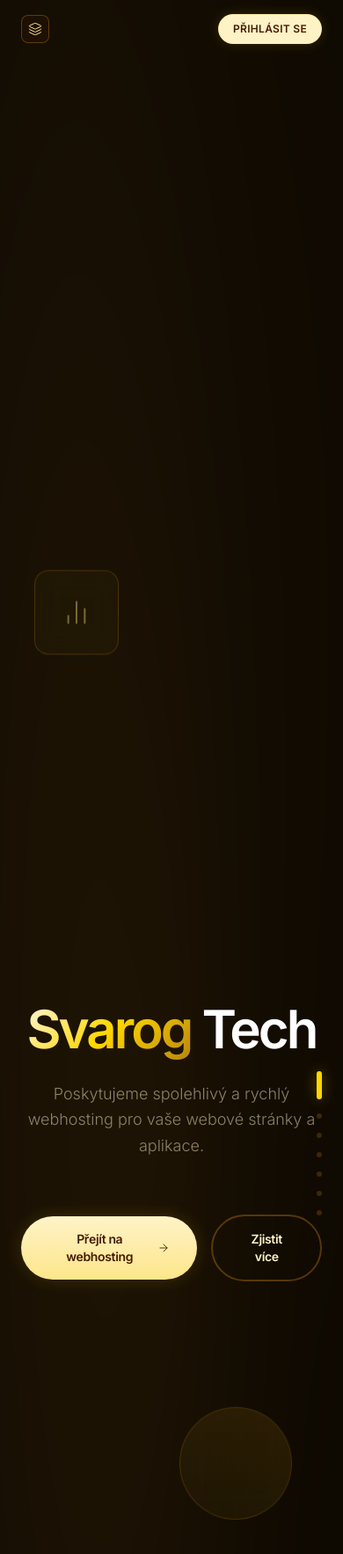
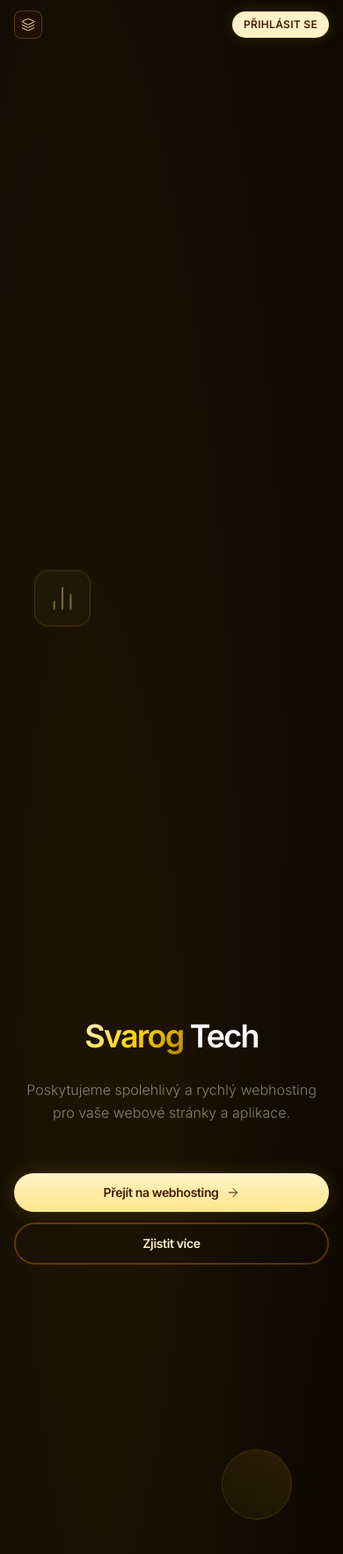
Before and after one commit to Svarog-tech/svarog-tech, a Django app: page / in a window 390 px wide. Shown: the top 1767 px of the page at 88% size. Run offline with Django 5.2, Linux system fonts and the light colour scheme; some libraries are stand-ins or nearby versions.

Commit message:
naturalni scroll pro telefony + responzivni main

```diff
--- a/pages/templates/pages/index.html
+++ b/pages/templates/pages/index.html
@@ -17,11 +17,25 @@
   background-color: rgba(15, 10, 0, 0.6);
   backdrop-filter: blur(12px);
   border-radius: 1rem;
-  padding: 1.5rem;
+  padding: 1.25rem;
   border: 1px solid rgba(251, 191, 36, 0.1);
   width: 100%;
   max-width: 500px;
-  margin-bottom: 6rem;
+  margin-bottom: 2rem;
+}
+
+@media (min-width: 640px) {
+  .form-container {
+    padding: 1.5rem;
+    margin-bottom: 3rem;
+  }
+}
+
+@media (min-width: 768px) {
+  .form-container {
+    padding: 2rem;
+    margin-bottom: 6rem;
+  }
 }
 
 .form-input, .form-textarea {
@@ -67,7 +81,7 @@
     </div>
 
     <!-- Header -->
-    <header class="fixed top-0 left-0 right-0 z-50 px-6 py-4 flex items-center justify-between pointer-events-none">
+    <header class="fixed top-0 left-0 right-0 z-50 px-4 sm:px-6 py-3 sm:py-4 flex items-center justify-between pointer-events-none">
       <div class="pointer-events-auto">
         <div class="h-8 w-8 bg-amber-900/10 backdrop-blur-md rounded-lg border border-amber-500/30 flex items-center justify-center">
           <i data-lucide="layers" class="w-4 h-4 text-amber-200"></i>
@@ -88,14 +102,14 @@
         </a>
       </nav>
       <div class="pointer-events-auto">
-        <a href="https://[PLACEHOLDER-URL].cz/login" class="px-4 py-2 text-xs font-semibold tracking-wide bg-amber-100 text-amber-950 rounded-full hover:bg-amber-200 transition-all border border-amber-200/50 shadow-[0_0_15px_rgba(255,215,0,0.15)] inline-block">
+        <a href="https://[PLACEHOLDER-URL].cz/login" class="px-3 py-1.5 sm:px-4 sm:py-2 text-xs font-semibold tracking-wide bg-amber-100 text-amber-950 rounded-full hover:bg-amber-200 transition-all border border-amber-200/50 shadow-[0_0_15px_rgba(255,215,0,0.15)] inline-block">
           PŘIHLÁSIT SE
         </a>
       </div>
     </header>
 
     <!-- Side Navigation Dots -->
-    <div class="fixed right-6 top-1/2 -translate-y-1/2 z-50 flex flex-col gap-4">
+    <div class="fixed right-3 sm:right-6 top-1/2 -translate-y-1/2 z-50 hidden md:flex flex-col gap-3 md:gap-4">
       <button onclick="scrollToIndex(0)" class="nav-dot w-1.5 h-1.5 bg-amber-500/20 hover:bg-amber-500/50 rounded-full transition-all duration-500" aria-label="Domů"></button>
       <button onclick="scrollToIndex(1)" class="nav-dot w-1.5 h-1.5 bg-amber-500/20 hover:bg-amber-500/50 rounded-full transition-all duration-500" aria-label="O nás"></button>
       <button onclick="scrollToIndex(2)" class="nav-dot w-1.5 h-1.5 bg-amber-500/20 hover:bg-amber-500/50 rounded-full transition-all duration-500" aria-label="Hosting"></button>
@@ -108,15 +122,15 @@
     <!-- Scroll Container -->
     <main id="main-scroll" class="scroll-container no-scrollbar relative z-10">
       <!-- SECTION 1: HERO -->
-      <section id="section-0" class="h-screen w-full flex flex-col items-center justify-center relative px-6 snap-center">
+      <section id="section-0" class="min-h-screen md:h-screen w-full flex flex-col items-center justify-center relative px-4 sm:px-6 snap-center">
         <!-- Parallax Shapes -->
         <div class="absolute inset-0 pointer-events-none overflow-hidden">
-          <div class="parallax-element absolute top-1/4 left-[10%] w-24 h-24 glass-card rounded-2xl rotate-12 animate-float border-amber-500/20" data-speed="-20">
+          <div class="parallax-element absolute top-1/4 left-[10%] w-16 h-16 sm:w-20 sm:h-20 md:w-24 md:h-24 glass-card rounded-2xl rotate-12 animate-float border-amber-500/20" data-speed="-20">
             <div class="absolute inset-0 flex items-center justify-center opacity-40 text-amber-200">
               <i data-lucide="bar-chart-2" class="w-8 h-8"></i>
             </div>
           </div>
-          <div class="parallax-element absolute bottom-1/3 right-[15%] w-32 h-32 glass-card rounded-full animate-float-delayed border-amber-500/20" data-speed="30">
+          <div class="parallax-element absolute bottom-1/3 right-[15%] w-20 h-20 sm:w-24 sm:h-24 md:w-32 md:h-32 glass-card rounded-full animate-float-delayed border-amber-500/20" data-speed="30">
             <div class="absolute inset-0 bg-gradient-to-tr from-transparent to-amber-500/10 rounded-full"></div>
           </div>
         </div>
@@ -124,25 +138,25 @@
         <div class="max-w-4xl text-center space-y-8 z-10 animate-reveal">
 
 
-          <h1 class="text-6xl md:text-8xl font-semibold tracking-tighter leading-[0.9] text-white">
+          <h1 class="text-4xl sm:text-5xl md:text-6xl lg:text-8xl font-semibold tracking-tighter leading-[0.9] text-white">
             <span class="text-gradient-gold">Svarog</span> Tech
 
 
           </h1>
 
-          <p class="text-lg md:text-xl text-amber-100/50 max-w-2xl mx-auto font-light leading-relaxed">
+          <p class="text-base sm:text-lg md:text-xl text-amber-100/50 max-w-2xl mx-auto font-light leading-relaxed">
             Poskytujeme spolehlivý a rychlý webhosting pro vaše webové stránky a aplikace.
           </p>
 
-          <div class="flex items-center justify-center gap-4 pt-8">
-            <a href="https://[PLACEHOLDER-URL].cz" class="group relative px-8 py-4 bg-gradient-to-b from-amber-100 to-amber-200 text-amber-950 rounded-full font-semibold text-sm tracking-tight overflow-hidden transition-all hover:scale-105 shadow-[0_0_20px_rgba(255,215,0,0.15)]">
+          <div class="flex flex-col sm:flex-row items-center justify-center gap-3 sm:gap-4 pt-6 sm:pt-8">
+            <a href="https://[PLACEHOLDER-URL].cz" class="group relative px-6 py-3 sm:px-8 sm:py-4 bg-gradient-to-b from-amber-100 to-amber-200 text-amber-950 rounded-full font-semibold text-sm tracking-tight overflow-hidden transition-all hover:scale-105 shadow-[0_0_20px_rgba(255,215,0,0.15)] w-full sm:w-auto text-center">
               <div class="absolute inset-0 bg-white/40 opacity-0 group-hover:opacity-100 transition-opacity"></div>
-              <span class="relative flex items-center gap-2">
+              <span class="relative flex items-center gap-2 justify-center">
                 Přejít na webhosting
                 <i data-lucide="arrow-right" class="w-4 h-4"></i>
               </span>
             </a>
-            <button onclick="scrollToIndex(1)" class="px-8 py-4 bg-transparent border-2 border-amber-500/30 text-amber-100 rounded-full font-semibold text-sm tracking-tight hover:border-amber-500/60 hover:bg-amber-500/10 transition-all">
+            <button onclick="scrollToIndex(1)" class="px-6 py-3 sm:px-8 sm:py-4 bg-transparent border-2 border-amber-500/30 text-amber-100 rounded-full font-semibold text-sm tracking-tight hover:border-amber-500/60 hover:bg-amber-500/10 transition-all w-full sm:w-auto">
               Zjistit více
             </button>
           </div>
@@ -150,10 +164,10 @@
       </section>
 
       <!-- SECTION 1: ABOUT US / COMPANY STORY -->
-      <section id="section-1" class="h-screen w-full flex items-center justify-center relative px-6 snap-center">
+      <section id="section-1" class="min-h-screen md:h-screen w-full flex items-center justify-center relative px-4 sm:px-6 snap-center">
         <div class="max-w-6xl w-full">
           <div class="text-center mb-12">
-            <h2 class="text-4xl md:text-6xl font-semibold tracking-tighter leading-none text-white mb-4">
+            <h2 class="text-3xl sm:text-4xl md:text-5xl lg:text-6xl font-semibold tracking-tighter leading-none text-white mb-4">
               O společnosti
               <span class="text-gradient-gold">Svarog</span>
             </h2>
@@ -162,7 +176,7 @@
             </p>
           </div>
 
-          <div class="grid md:grid-cols-2 gap-12 items-center">
+          <div class="grid grid-cols-1 md:grid-cols-2 gap-6 sm:gap-8 md:gap-12 items-center">
             <!-- Story Content -->
             <div class="space-y-6">
               <div class="glass-card p-8 rounded-2xl border-amber-500/10">
@@ -219,13 +233,13 @@
       </section>
 
       <!-- SECTION 2: ALATYR HOSTING -->
-      <section id="section-2" class="h-screen w-full flex items-center justify-center relative px-6 snap-center">
-        <div class="max-w-6xl w-full grid md:grid-cols-2 gap-16 items-center">
+      <section id="section-2" class="min-h-screen md:h-screen w-full flex items-center justify-center relative px-4 sm:px-6 snap-center">
+        <div class="max-w-6xl w-full grid grid-cols-1 md:grid-cols-2 gap-8 sm:gap-12 md:gap-16 items-center">
           <!-- Visual -->
-          <div class="order-2 md:order-1 relative h-[400px] w-full">
+          <div class="order-2 md:order-1 relative h-64 sm:h-80 md:h-[400px] w-full">
             <div class="absolute inset-0">
               <!-- Floating Items -->
-              <div class="absolute top-[10%] left-[10%] glass-card p-3 rounded-xl flex items-center gap-3 animate-float border-amber-500/20">
+              <div class="absolute top-[10%] left-[10%] glass-card p-3 rounded-xl hidden sm:flex items-center gap-3 animate-float border-amber-500/20">
                 <i data-lucide="globe" class="w-4 h-4 text-amber-200/70"></i>
                 <span class="text-xs font-medium text-amber-100/50">domena</span>
               </div>
@@ -233,7 +247,7 @@
                 <i data-lucide="database" class="w-4 h-4 text-amber-200/70"></i>
                 <span class="text-xs font-medium text-amber-100/50">server</span>
               </div>
-              <div class="absolute bottom-[20%] left-[20%] glass-card p-3 rounded-xl flex items-center gap-3 animate-float border-amber-500/20" style="animation-delay: 0.5s;">
+              <div class="absolute bottom-[20%] left-[20%] glass-card p-3 rounded-xl hidden sm:flex items-center gap-3 animate-float border-amber-500/20" style="animation-delay: 0.5s;">
                 <i data-lucide="app-window" class="w-4 h-4 text-amber-200/70"></i>
                 <span class="text-xs font-medium text-amber-100/50">web</span>
               </div>
@@ -254,7 +268,7 @@
 
           <!-- Text -->
           <div class="order-1 md:order-2 space-y-8">
-            <h2 class="text-5xl md:text-7xl font-semibold tracking-tighter leading-none text-white">
+            <h2 class="text-3xl sm:text-4xl md:text-5xl lg:text-7xl font-semibold tracking-tighter leading-none text-white">
               Alatyr
               <span class="text-amber-100/30">Hosting</span>
 
@@ -272,12 +286,12 @@
       </section>
 
       <!-- SECTION 3: WHY CHOOSE US -->
-      <section id="section-3" class="h-screen w-full flex items-center justify-center relative px-6 overflow-hidden snap-center">
+      <section id="section-3" class="min-h-screen md:h-screen w-full flex items-center justify-center relative px-4 sm:px-6 overflow-hidden snap-center">
         <!-- Center Glow -->
-        <div class="absolute top-1/2 left-1/2 -translate-x-1/2 -translate-y-1/2 w-[600px] h-[600px] bg-amber-600/10 rounded-full blur-[120px]"></div>
+        <div class="absolute top-1/2 left-1/2 -translate-x-1/2 -translate-y-1/2 w-64 h-64 sm:w-96 sm:h-96 md:w-[600px] md:h-[600px] bg-amber-600/10 rounded-full blur-[80px] sm:blur-[100px] md:blur-[120px]"></div>
 
         <div class="max-w-5xl w-full text-center relative z-10">
-          <h2 class="text-5xl md:text-7xl font-semibold tracking-tighter mb-6 text-white">
+          <h2 class="text-3xl sm:text-4xl md:text-5xl lg:text-7xl font-semibold tracking-tighter mb-6 text-white">
             Proč si vybrat nás
             <span class="text-transparent bg-clip-text bg-gradient-to-r from-amber-200 via-yellow-100 to-amber-200">
               Svarog
@@ -288,7 +302,7 @@
             S naším hostingem získáte nejen výkon a spolehlivost, ale také podporu 24/7 a moderní technologie pro vaše projekty.
           </p>
 
-          <div class="grid grid-cols-1 md:grid-cols-3 gap-6 text-left">
+          <div class="grid grid-cols-1 sm:grid-cols-2 md:grid-cols-3 gap-4 sm:gap-5 md:gap-6 text-left">
             <!-- Card 1 -->
             <div class="glass-card p-8 rounded-2xl hover:bg-amber-500/5 transition-all group cursor-default border-amber-500/10">
               <div class="w-12 h-12 rounded-full bg-amber-500/5 flex items-center justify-center mb-6 text-amber-100 group-hover:scale-110 transition-transform group-hover:bg-amber-500/10 group-hover:text-amber-300">
@@ -328,10 +342,10 @@
       </section>
 
       <!-- SECTION 4: TEAM -->
-      <section id="section-4" class="h-screen w-full flex items-center justify-center relative px-6 snap-center">
+      <section id="section-4" class="min-h-screen md:h-screen w-full flex items-center justify-center relative px-4 sm:px-6 snap-center">
         <div class="max-w-6xl w-full">
           <div class="text-center mb-16">
-            <h2 class="text-5xl md:text-7xl font-semibold tracking-tighter leading-none text-white mb-6">
+            <h2 class="text-3xl sm:text-4xl md:text-5xl lg:text-7xl font-semibold tracking-tighter leading-none text-white mb-6">
               Náš
               <span class="text-gradient-gold">Tým</span>
             </h2>
@@ -340,7 +354,7 @@
             </p>
           </div>
 
-          <div class="grid md:grid-cols-3 gap-8">
+          <div class="grid grid-cols-1 sm:grid-cols-2 md:grid-cols-3 gap-6 sm:gap-7 md:gap-8">
             <!-- Team Member 1 -->
             <div class="glass-card p-8 rounded-2xl border-amber-500/10 text-center group hover:border-amber-500/30 transition-all">
               <div class="w-32 h-32 mx-auto mb-6 rounded-full bg-gradient-to-br from-amber-500/20 to-amber-900/20 flex items-center justify-center group-hover:scale-105 transition-transform">
@@ -381,7 +395,7 @@
       </section>
 
       <!-- SECTION 5: TESTIMONIAL -->
-      <section id="section-5" class="h-screen w-full flex items-center justify-center relative px-6 snap-center">
+      <section id="section-5" class="min-h-screen md:h-screen w-full flex items-center justify-center relative px-4 sm:px-6 snap-center">
         <div class="max-w-4xl w-full">
           <div class="glass-card p-12 md:p-16 rounded-2xl border-amber-500/10 flex flex-col justify-center text-center">
             <i data-lucide="quote" class="w-16 h-16 text-amber-400/30 mb-8 mx-auto"></i>
@@ -402,9 +416,9 @@
       </section>
 
       <!-- SECTION 6: CONTACT -->
-      <section id="section-6" class="h-screen w-full flex flex-col items-center justify-center relative px-6 snap-center">
+      <section id="section-6" class="min-h-screen md:h-screen w-full flex flex-col items-center justify-center relative px-4 sm:px-6 snap-center">
         <div class="text-center mb-8">
-            <h2 class="text-4xl md:text-5xl font-semibold tracking-tighter leading-[0.9] text-white">
+            <h2 class="text-3xl sm:text-4xl md:text-5xl font-semibold tracking-tighter leading-[0.9] text-white">
                 <span class="text-gradient-gold">Kontakt</span>
             </h2>
             <p class="text-base md:text-lg text-amber-100/50 max-w-2xl mx-auto font-light leading-relaxed mt-3">
@@ -497,7 +511,13 @@
           const gl = canvas.getContext('webgl');
           const scrollContainer = document.getElementById('main-scroll');
 
-          if (!gl) return;
+          // Disable WebGL on mobile for performance
+          const isMobile = /Android|webOS|iPhone|iPad|iPod|BlackBerry|IEMobile|Opera Mini/i.test(navigator.userAgent);
+
+          if (!gl || isMobile) {
+              canvas.style.background = 'linear-gradient(180deg, #080500 0%, #0f0a00 50%, #080500 100%)';
+              return;
+          }
 
           const vertexShaderSource = `
               attribute vec2 position;
```
Also changed, not shown: pages/templates/pages/contact.html (+29 -7 lines).
